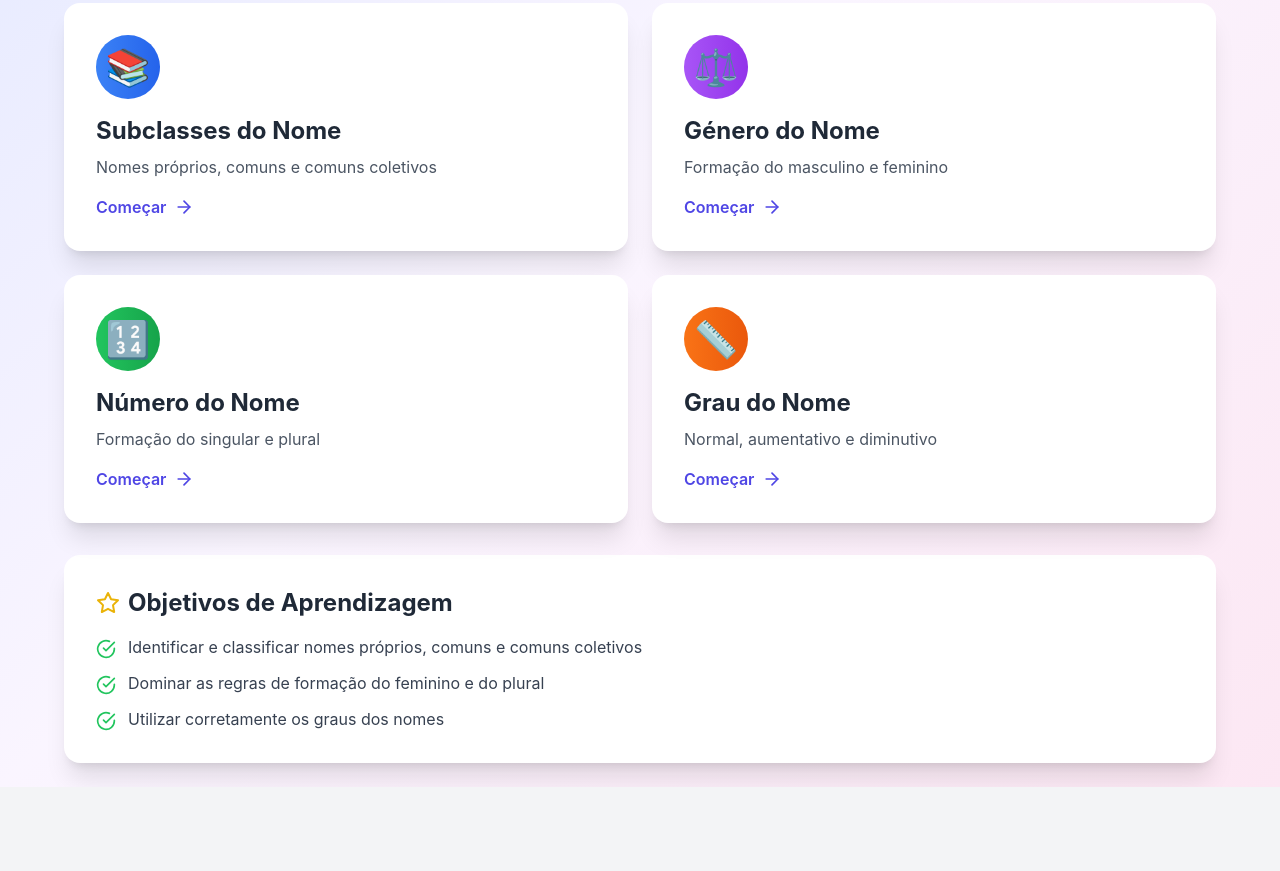
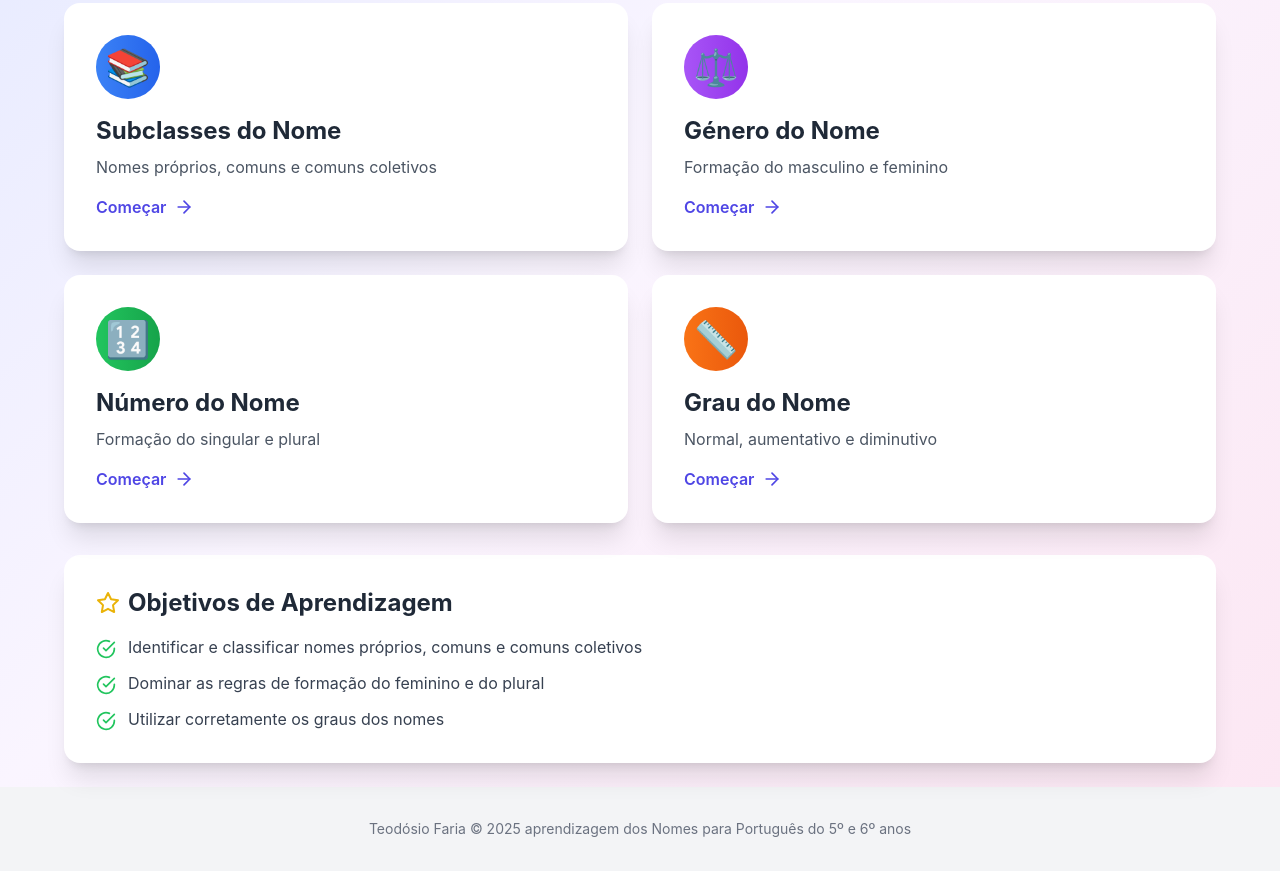
Before and after one commit to profteofar/aprendernomes, a plain HTML site: page index.html in a window 1280 px wide. Shown: the part 435-1306 px from the top of the page. Before the commit the page ends 1222 px from the top, so only its background shows below. Drawn offline with nearby package versions, Linux system fonts and the light colour scheme.

Commit message:
Add files via upload

```diff
--- a/index.html
+++ b/index.html
@@ -458,7 +458,12 @@
 
         <!-- Secção Assistente IA (REMOVIDA) -->
 
-    </div>
+    </div> <!-- Fim do #app-container -->
+
+    <!-- NOVO: Rodapé -->
+    <footer class="text-center text-sm text-gray-500 py-8 px-6 bg-gray-100 no-print">
+        Teodósio Faria © 2025 aprendizagem dos Nomes para Português do 5º e 6º anos
+    </footer>
 
     <!-- Container para Confetti -->
     <div id="confetti-container"></div>
```
